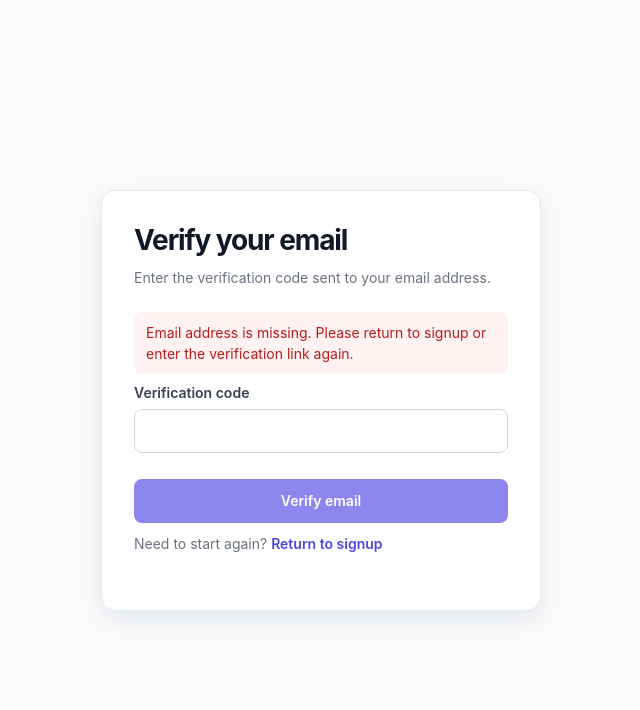
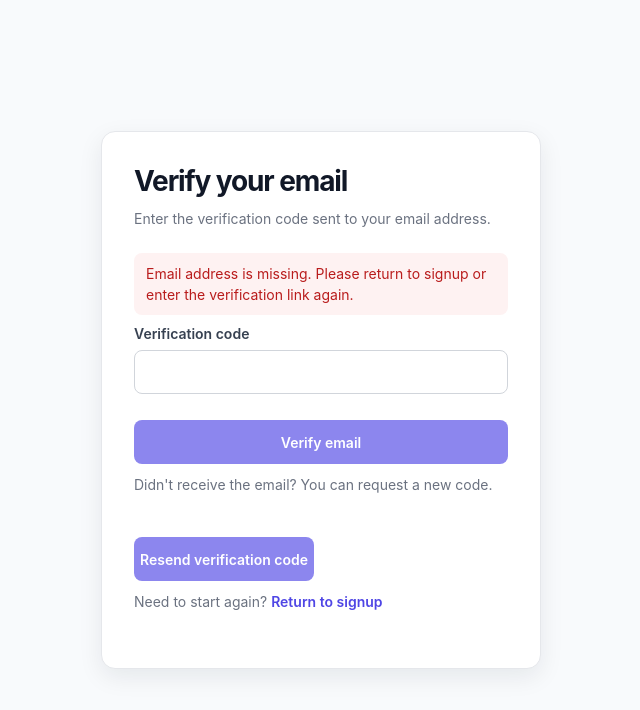
Before and after one commit to kalabGoitom/Digital-restaurant-menu, a React (Vite) app in the folder frontend/: page /restaurant/verify-email in a window 1280 px wide. Shown: the top 710 px of the page, without its empty margins (319-959 px from the left). Built offline with nearby package versions, Linux system fonts and the light colour scheme; no server answers.

Commit message:
feat: add resend email verification functionality

```diff
--- a/frontend/src/pages/VerifyRestaurantEmail.jsx
+++ b/frontend/src/pages/VerifyRestaurantEmail.jsx
@@ -1,6 +1,9 @@
 import { useState } from "react";
 import { Link, useNavigate, useSearchParams } from "react-router-dom";
-import { verifyRestaurantEmail } from "../services/authApi.js";
+import {
+  verifyRestaurantEmail,
+  resendRestaurantVerificationCode,
+} from "../services/authApi.js";
 
 function VerifyRestaurantEmail() {
   const [searchParams] = useSearchParams();
@@ -12,6 +15,7 @@ function VerifyRestaurantEmail() {
   const [error, setError] = useState("");
   const [message, setMessage] = useState("");
   const [loading, setLoading] = useState(false);
+  const [resending, setResending] = useState(false);
 
   const handleSubmit = async (event) => {
     event.preventDefault();
@@ -34,6 +38,21 @@ function VerifyRestaurantEmail() {
       setError(error.message || "Email verification failed.");
     } finally {
       setLoading(false);
+    }
+  };
+
+  const handleResendCode = async () => {
+    setError("");
+    setMessage("");
+    setResending(true);
+
+    try {
+      const response = await resendRestaurantVerificationCode(email);
+      setMessage(response.message || "A new verification code has been sent.");
+    } catch (error) {
+      setError(error.message || "Failed to resend verification code.");
+    } finally {
+      setResending(false);
     }
   };
 
@@ -75,10 +94,20 @@ function VerifyRestaurantEmail() {
 
           {message && <p role="status">{message}</p>}
 
-          <button type="submit" disabled={!email || loading}>
+          <button type="submit" disabled={!email || loading || resending}>
             {loading ? "Verifying..." : "Verify email"}
           </button>
         </form>
+
+        <p>Didn't receive the email? You can request a new code.</p>
+
+        <button
+          type="button"
+          onClick={handleResendCode}
+          disabled={!email || resending || loading}
+        >
+          {resending ? "Sending code..." : "Resend verification code"}
+        </button>
 
         <p>
           Need to start again?{" "}
--- a/frontend/src/services/authApi.js
+++ b/frontend/src/services/authApi.js
@@ -104,20 +104,20 @@ const verifyRestaurantEmail = async (formData) => {
   return data;
 };
 
-const resendRestaurantVerificationCode = async (formData) => {
+const resendRestaurantVerificationCode = async (email) => {
   const response = await fetch(`${API_URL}/admin/resend-verification`, {
     method: "POST",
     headers: {
       "Content-Type": "application/json",
     },
     credentials: "include",
-    body: JSON.stringify(formData),
+    body: JSON.stringify({ email }),
   });
 
   const data = await response.json();
 
   if (!response.ok) {
-    throw new Error(data.message || "Could not resend the verification code.");
+    throw new Error(data.message || "Failed to resend verification code.");
   }
 
   return data;
@@ -162,4 +162,5 @@ export {
   getCurrentRestaurantAdmin,
   logoutRestaurantAdmin,
   verifyRestaurantEmail,
+  resendRestaurantVerificationCode,
 };
```
Also changed, not shown: frontend/src/pages/VerifyEmail.jsx (added).
